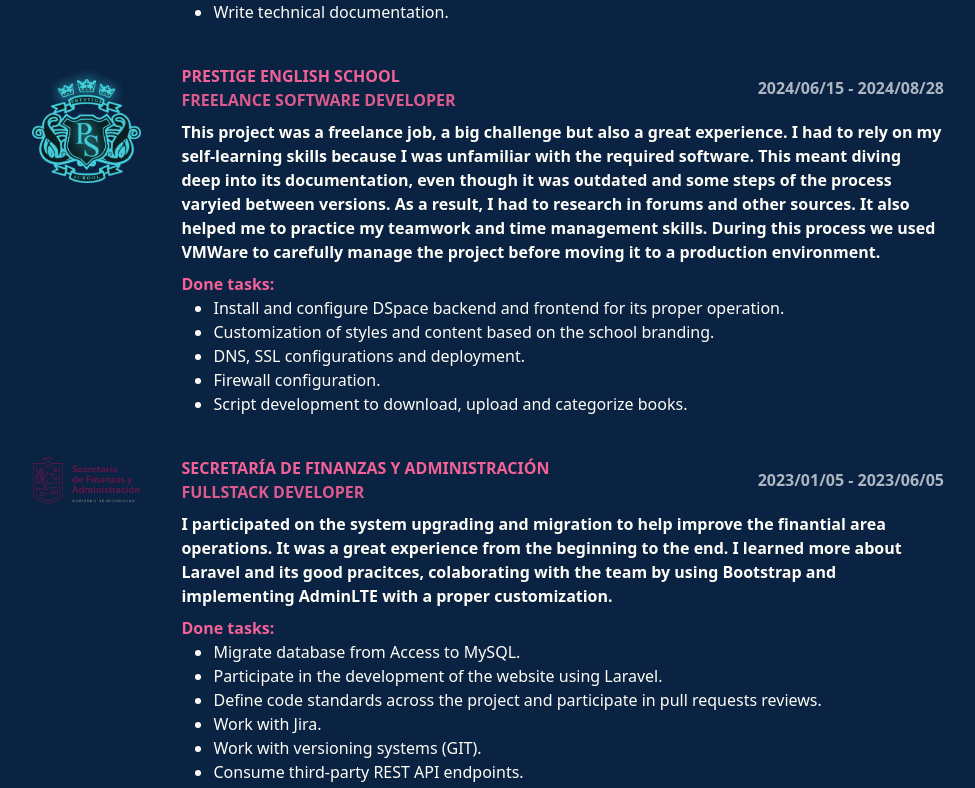
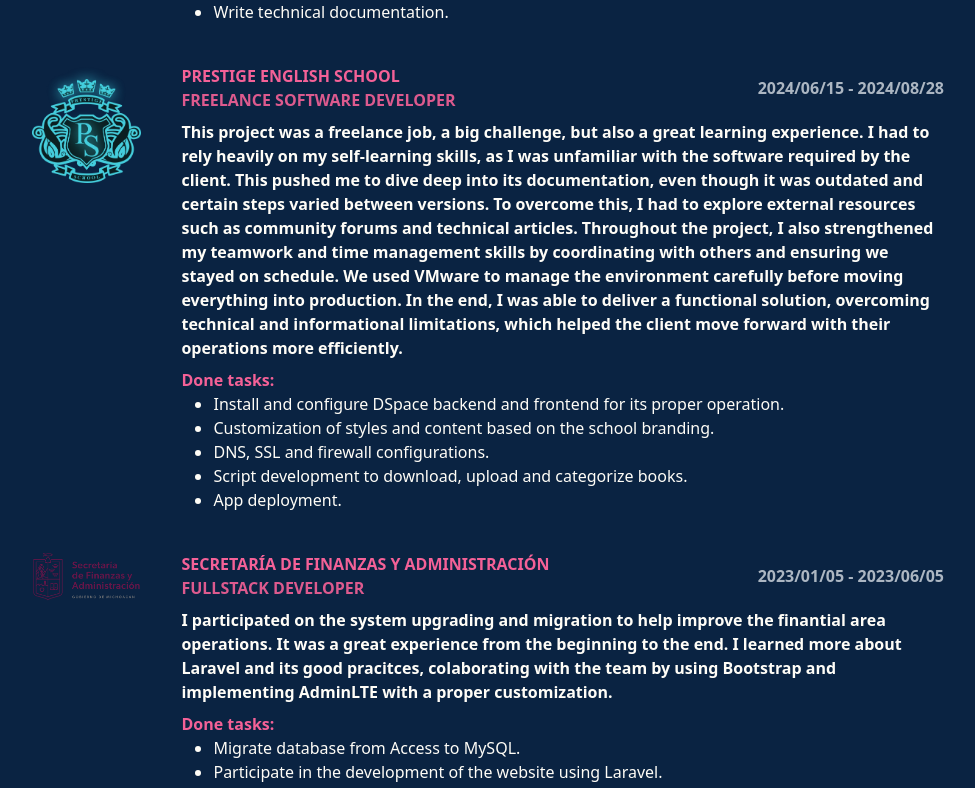
Before and after one commit to DanielMMITM/portfolio, a React (Vite) app: page / in a window 1280 px wide. Shown: the part 1126-1914 px from the top of the page, without its empty margins (152-1127 px from the left). Built offline with nearby package versions, Linux system fonts and the light colour scheme; the HTML template or start-up script is replaced by a standard one.

Commit message:
Update - update prestige experience info

```diff
--- a/src/data/experience.ts
+++ b/src/data/experience.ts
@@ -73,8 +73,10 @@ export const experience = [
     endDate: '2024/08/28',
     jobTitle: 'FREELANCE SOFTWARE DEVELOPER',
     descES:
-      'Este proyecto fue un trabajo freelance, sin duda fue un desafío y una gran experiencia. Puse en práctica mis habilidades autodidactas, ya que desconocía el software que se requería, así que tuve que profundizar en la documentación del software aunque estaba desactualizada y algunas partes del proceso variaban según la versión, por lo que tuve que investigar en otras fuentes como foros. Además, también me permitió practicar mi administración del tiempo y el trabajo en equipo. Durante este proceso se utilizó VMWare para trabajar de manera cuidadosa y entender el funcionamiento para posteriormente pasar al entorno productivo,',
-    descEn: `This project was a freelance job, a big challenge but also a great experience. I had to rely on my self-learning skills because I was unfamiliar with the required software. This meant diving deep into its documentation, even though it was outdated and some steps of the process varyied between versions. As a result, I had to research in forums and other sources. It also helped me to practice my teamwork and time management skills. During this process we used VMWare to carefully manage the project before moving it to a production environment.`,
+      'Este proyecto fue un trabajo como freelance, un gran reto, pero también una excelente experiencia. Tuve que apoyarme bastante en mis habilidades autodidactas, ya que no conocía el software que requerido por el cliente. Esto me llevó a profundizar en su documentación, a pesar de que estaba desactualizada y algunos pasos variaban entre versiones. Para superar estos obstáculos, investigué en foros y otras fuentes técnicas. A lo largo del proyecto también fortalecí mis habilidades de trabajo en equipo y gestión del tiempo, coordinándome con otras personas y asegurando que cumpliéramos con los tiempos establecidos. Utilizamos VMware para gestionar el entorno cuidadosamente antes de migrar todo a producción. Al final, logré entregar una solución funcional, superando las limitaciones técnicas e informativas, lo que ayudó al cliente a avanzar de manera más eficiente con sus operaciones.',
+    descEn: `This project was a freelance job, a big challenge, but also a great learning experience. I had to rely heavily on my self-learning skills, as I was
+      unfamiliar with the software required by the client. This pushed me to dive deep into its documentation, even though it was outdated and certain steps varied between versions. To overcome this, I had to explore external resources such as community forums and technical articles.
+      Throughout the project, I also strengthened my teamwork and time management skills by coordinating with others and ensuring we stayed on schedule. We used VMware to manage the environment carefully before moving everything into production. In the end, I was able to deliver a functional solution, overcoming technical and informational limitations, which helped the client move forward with their operations more efficiently.`,
     tasks: [
       {
         id: 1,
@@ -92,19 +94,19 @@ export const experience = [
       {
         id: 3,
         taskDescES: 'Configuración de DNS, SSL y despliegue.',
-        taskDescEN: 'DNS, SSL configurations and deployment.',
+        taskDescEN: 'DNS, SSL and firewall configurations.',
       },
       {
         id: 4,
-        taskDescES: 'Configuración de Firewall.',
-        taskDescEN: 'Firewall configuration.',
-      },
-      {
-        id: 5,
         taskDescES:
           'Desarrollo de scripts para la descarga, categorización y subida de libros.',
         taskDescEN:
           'Script development to download, upload and categorize books.',
+      },
+      {
+        id: 5,
+        taskDescES: 'Despliegue de la aplicación.',
+        taskDescEN: 'App deployment.',
       },
     ],
   },
```
